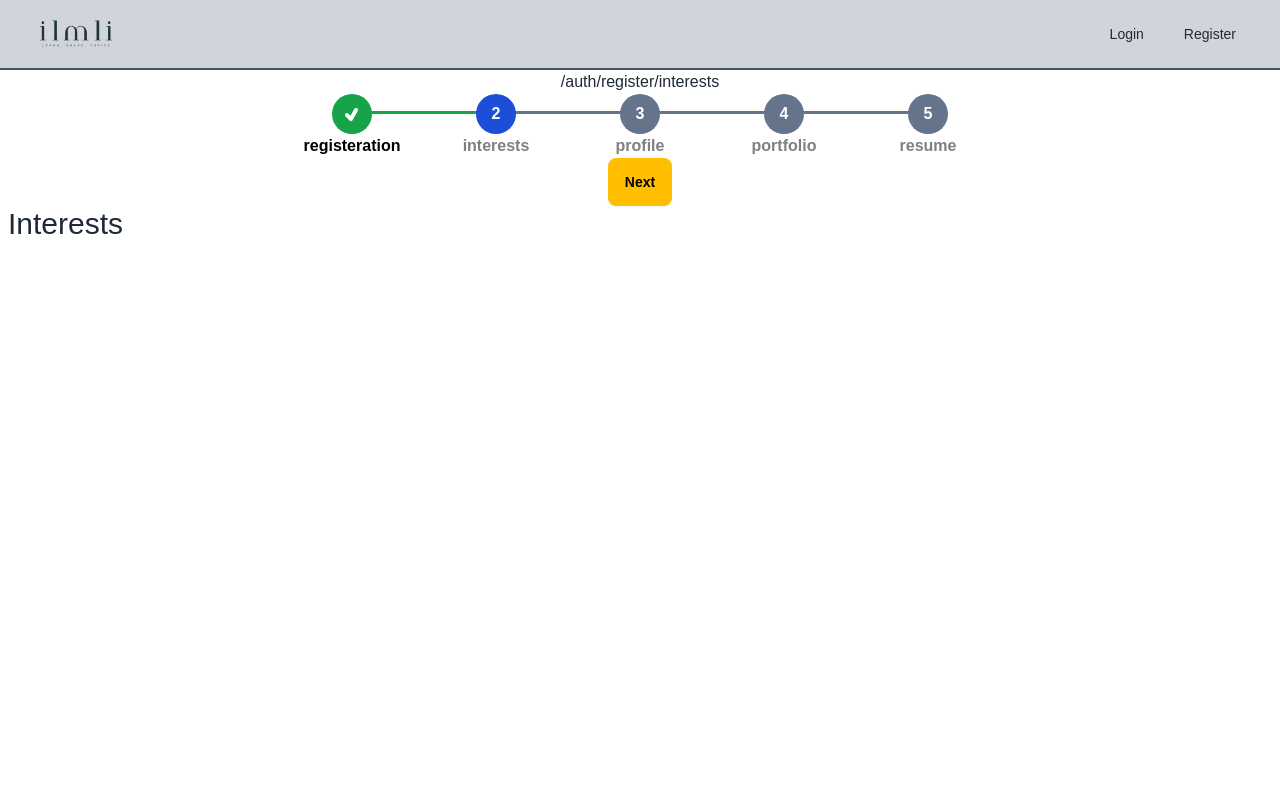
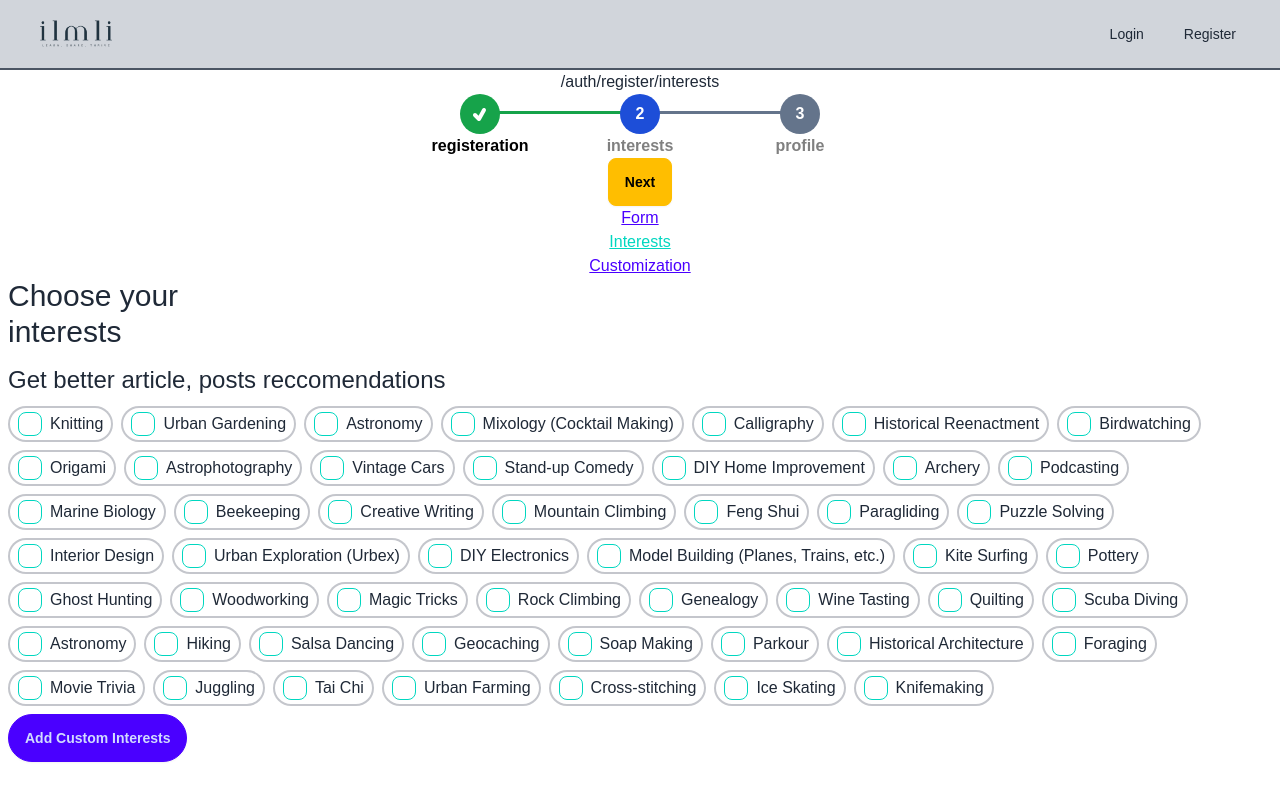
Before and after one commit to asliddintursunov/ilmli_app, a Next.js app: page /auth/register/interests in a window 1280 px wide. Built offline with nearby package versions, Linux system fonts and the light colour scheme; a web font is replaced by a local one.

Commit message:
29 Jan ✅ Interest page is on process (after registering)

```diff
--- a/app/auth/register/components/StepBar.tsx
+++ b/app/auth/register/components/StepBar.tsx
@@ -1,26 +1,26 @@
 "use client";
 
+import Link from "next/link";
 import { usePathname } from "next/navigation";
 import { useEffect, useState } from "react";
 import { TiTick } from "react-icons/ti";
 export default function StepBar() {
   const pathname = usePathname();
-  const steps: string[] = [
-    "registeration",
-    "interests",
-    "profile",
-    "portfolio",
-    "resume",
-  ];
+  const steps: string[] = ["registeration", "interests", "profile"];
   const [currentStep, setCurrentStep] = useState<number>(1);
   useEffect(() => {
     if (pathname === "/auth/register/form") {
       console.log(1);
 
       setCurrentStep(1);
-    } else if (pathname === "/auth/register/interests") {
+    }
+    if (pathname === "/auth/register/interests") {
       setCurrentStep(2);
       console.log(2);
+    }
+    if (pathname === "/auth/register/customization") {
+      setCurrentStep(3);
+      console.log(3);
     }
   }, [pathname]);
   return (
@@ -52,6 +52,34 @@ export default function StepBar() {
       >
         Next
       </button>
+      <Link
+        href="./form"
+        className={`link ${
+          pathname === "/auth/register/form" ? "link-accent" : "link-primary"
+        }`}
+      >
+        Form
+      </Link>
+      <Link
+        href="./interests"
+        className={`link ${
+          pathname === "/auth/register/interests"
+            ? "link-accent"
+            : "link-primary"
+        }`}
+      >
+        Interests
+      </Link>
+      <Link
+        href="./customization"
+        className={`link ${
+          pathname === "/auth/register/customization"
+            ? "link-accent"
+            : "link-primary"
+        }`}
+      >
+        Customization
+      </Link>
     </nav>
   );
 }
--- /dev/null
+++ b/app/auth/register/customization/page.tsx
@@ -0,0 +1,7 @@
+export default function Customization() {
+  return (
+    <div>
+      <h1 className="text-3xl">Profile customization</h1>
+    </div>
+  );
+}
--- a/app/auth/register/form/page.tsx
+++ b/app/auth/register/form/page.tsx
@@ -40,15 +40,7 @@ export default function Register() {
     validateInput(userData.username, userData.email, userData.password);
   };
   return (
-    <main
-      className="grid place-content-center"
-      style={{
-        height: "calc(100vh - 4rem)",
-      }}
-    >
-      <Link href={"/auth/register/interests"} className="btn btn-secondary mb-2">
-        Interests
-      </Link>
+    <main className="grid place-content-center">
       <form action="" className="auth_form" onSubmit={handleSubmit}>
         <h1 className="text-3xl text-center">No account yet?</h1>
         <div className="flex flex-col gap-2 mt-4">
@@ -86,7 +78,7 @@ export default function Register() {
         </div>
       </form>
       {isChecked === false && (
-        <div className="toast toast-top toast-end mt-16">
+        <div className="toast toast-top toast-end mt-16 z-10">
           <div className="alert alert-error">
             <span>Please agree to the terms and conditions.</span>
           </div>
--- /dev/null
+++ b/app/auth/register/interests/components/CustomInterestsModal.tsx
@@ -0,0 +1,69 @@
+import { useState } from "react";
+import { RxCross2 } from "react-icons/rx";
+
+type Props = {
+  setInterests: (interests: any) => void;
+};
+function CustomInterestsModal({ setInterests }: Props) {
+  const [openModal, setOpenModal] = useState<boolean>(false);
+  const [customInterest, setCustomInterest] = useState<string>("");
+
+  const closeModal = function () {
+    setOpenModal(false);
+  };
+  const addCustomInterest = function (interest: string) {
+    if (interest !== "") {
+      setInterests((prev: string[]) => [...prev, interest.trim()]);
+    }
+  };
+  return (
+    <>
+      <button
+        className="btn btn-primary rounded-full mb-10"
+        onClick={() => {
+          setOpenModal(true);
+        }}
+      >
+        Add Custom Interests
+      </button>
+      {openModal && (
+        <div className="flex justify-center items-center fixed top-0 left-0 w-full h-screen bg-black/30">
+          <div className="relative rounded-sm bg-white px-5 py-3">
+            <h3 className="text-lg font-bold">
+              Add your custom interest here.
+            </h3>
+            <input
+              type="text"
+              placeholder="ex: Soccer"
+              className="input input-bordered w-full max-w-xs my-3"
+              onChange={(e) => setCustomInterest(e.currentTarget.value)}
+            />
+            <button
+              className="absolute top-0 right-0 p-2 bg-red-600 border-none text-white rounded-sm"
+              onClick={closeModal}
+            >
+              <RxCross2 />
+            </button>
+            <button
+              className="mt-2 px-5 py-2 bg-blue-700 rounded-full border-none text-white font-semibold"
+              onClick={() => {
+                closeModal();
+                addCustomInterest(customInterest);
+              }}
+            >
+              Add
+            </button>
+          </div>
+          <button
+            className="fixed top-0 left-0 w-full h-screen opacity-0 -z-10 cursor-default"
+            onClick={closeModal}
+          >
+            Close
+          </button>
+        </div>
+      )}
+    </>
+  );
+}
+
+export default CustomInterestsModal;
--- /dev/null
+++ b/app/auth/register/interests/components/Interests.tsx
@@ -0,0 +1,99 @@
+"use client";
+type Props = {};
+import { useEffect, useState } from "react";
+import CustomInterestsModal from "./CustomInterestsModal";
+
+function Interests({}: Props) {
+  const [interests, setInterests] = useState<string[]>([
+    "Knitting",
+    "Urban Gardening",
+    "Astronomy",
+    "Mixology (Cocktail Making)",
+    "Calligraphy",
+    "Historical Reenactment",
+    "Birdwatching",
+    "Origami",
+    "Astrophotography",
+    "Vintage Cars",
+    "Stand-up Comedy",
+    "DIY Home Improvement",
+    "Archery",
+    "Podcasting",
+    "Marine Biology",
+    "Beekeeping",
+    "Creative Writing",
+    "Mountain Climbing",
+    "Feng Shui",
+    "Paragliding",
+    "Puzzle Solving",
+    "Interior Design",
+    "Urban Exploration (Urbex)",
+    "DIY Electronics",
+    "Model Building (Planes, Trains, etc.)",
+    "Kite Surfing",
+    "Pottery",
+    "Ghost Hunting",
+    "Woodworking",
+    "Magic Tricks",
+    "Rock Climbing",
+    "Genealogy",
+    "Wine Tasting",
+    "Quilting",
+    "Scuba Diving",
+    "Astronomy",
+    "Hiking",
+    "Salsa Dancing",
+    "Geocaching",
+    "Soap Making",
+    "Parkour",
+    "Historical Architecture",
+    "Foraging",
+    "Movie Trivia",
+    "Juggling",
+    "Tai Chi",
+    "Urban Farming",
+    "Cross-stitching",
+    "Ice Skating",
+    "Knifemaking",
+  ]);
+  const [selectedInterests, setSelectedInterests] = useState<string[]>([]);
+  const handleInterests = function (interest: string) {
+    const data: string = interest.replaceAll(" ", "").toLowerCase();
+    if (selectedInterests.includes(data)) {
+      setSelectedInterests((prev) =>
+        prev.filter((item) => item.replaceAll(" ", "").toLowerCase() !== data)
+      );
+    } else {
+      setSelectedInterests((prev) => [...prev, data]);
+    }
+  };
+  useEffect(() => {
+    console.log(selectedInterests);
+  }, [selectedInterests]);
+  return (
+    <>
+      <div className="flex flex-row w-full flex-wrap gap-2 mt-2">
+        {interests.map((interest, index) => {
+          return (
+            <div
+              key={index}
+              className="flex flex-row items-center justify-center gap-2 py-1 px-2 bg-base-100 rounded-full border-2 border-gray-500/40"
+            >
+              <input
+                type="checkbox"
+                id={interest}
+                className="checkbox checkbox-accent"
+                value={interest}
+                onChange={(e) => handleInterests(e.currentTarget.value)}
+              />
+              <label htmlFor={interest}>{interest}</label>
+            </div>
+          );
+        })}
+      </div>
+      <CustomInterestsModal setInterests={setInterests} />
+    </>
+  );
+}
+
+export default Interests;
--- a/app/auth/register/interests/page.tsx
+++ b/app/auth/register/interests/page.tsx
@@ -1,7 +1,12 @@
+import InterestsContainer from "./components/Interests";
 export default function Interests() {
   return (
-    <main className="text-3xl">
-      <h1>Interests</h1>
+    <main className="flex flex-col items-start justify-center gap-2">
+      <h1 className="text-3xl text-start">
+        Choose your <br /> interests
+      </h1>
+      <sub className="text-2xl">Get better article, posts reccomendations</sub>
+      <InterestsContainer />
     </main>
-  )
+  );
 }
--- a/app/globals.css
+++ b/app/globals.css
@@ -38,7 +38,7 @@
     @apply absolute z-50 right-2 top-3 text-xl text-gray-400 hover:text-gray-500 cursor-pointer;
   }
   .step_item {
-    @apply relative flex flex-col justify-center items-center w-36 text-gray-400 font-semibold;
+    @apply relative flex flex-col justify-center items-center w-28 md:w-40 text-gray-400 font-semibold;
   }
   .step_item:not(:first-child)::before {
     @apply content-[''] bg-slate-500 absolute w-full h-[3px] right-2/4 top-1/3 -translate-y-1;
--- a/components/Navbar.tsx
+++ b/components/Navbar.tsx
@@ -5,7 +5,7 @@ import Image from "next/image";
 export default function Navbar() {
   const isRegistered = false;
   return (
-    <nav className="navbar max-w-[1440px] mx-auto bg-inherit px-4 sticky top-0 left-0 z-10 ">
+    <nav className="navbar max-w-[1440px] mx-auto bg-inherit px-4 sticky top-0 left-0 z-20 ">
       <ScrollToTop />
       <div className="flex-1">
         <Link href={"/"} className="">
```
